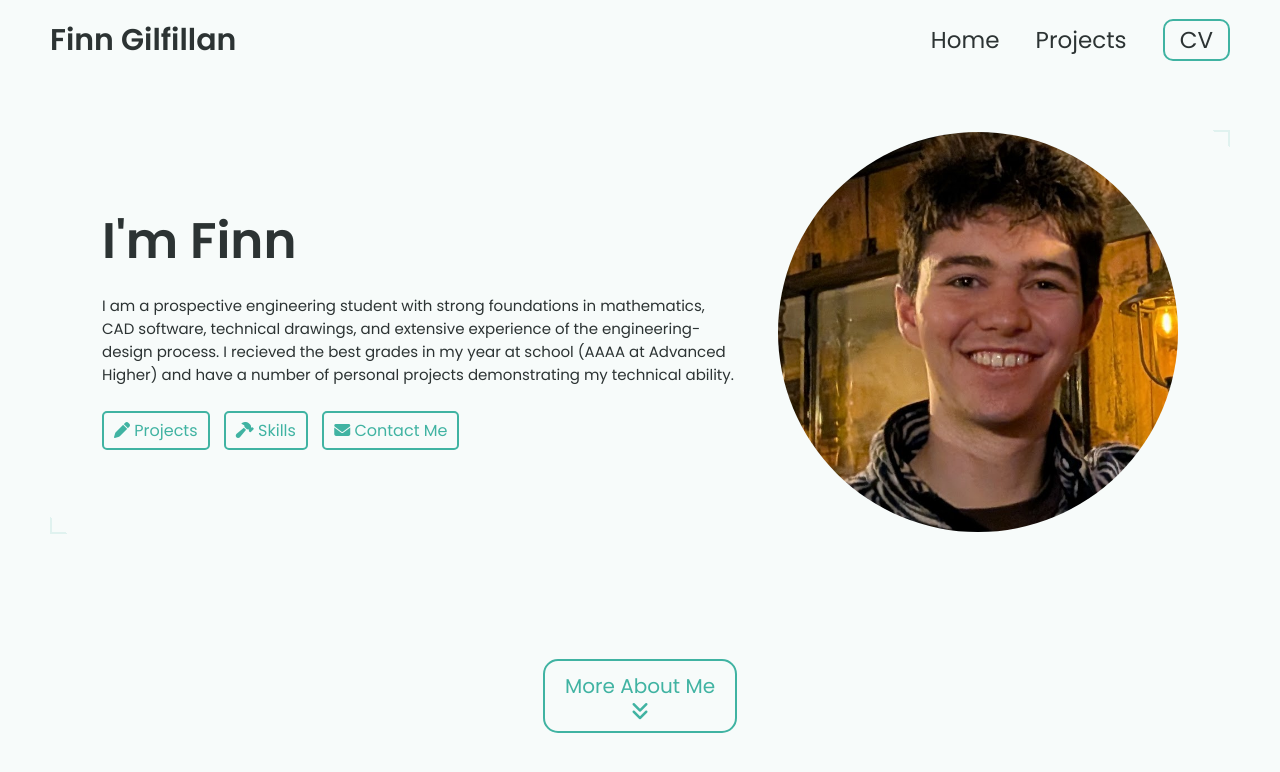
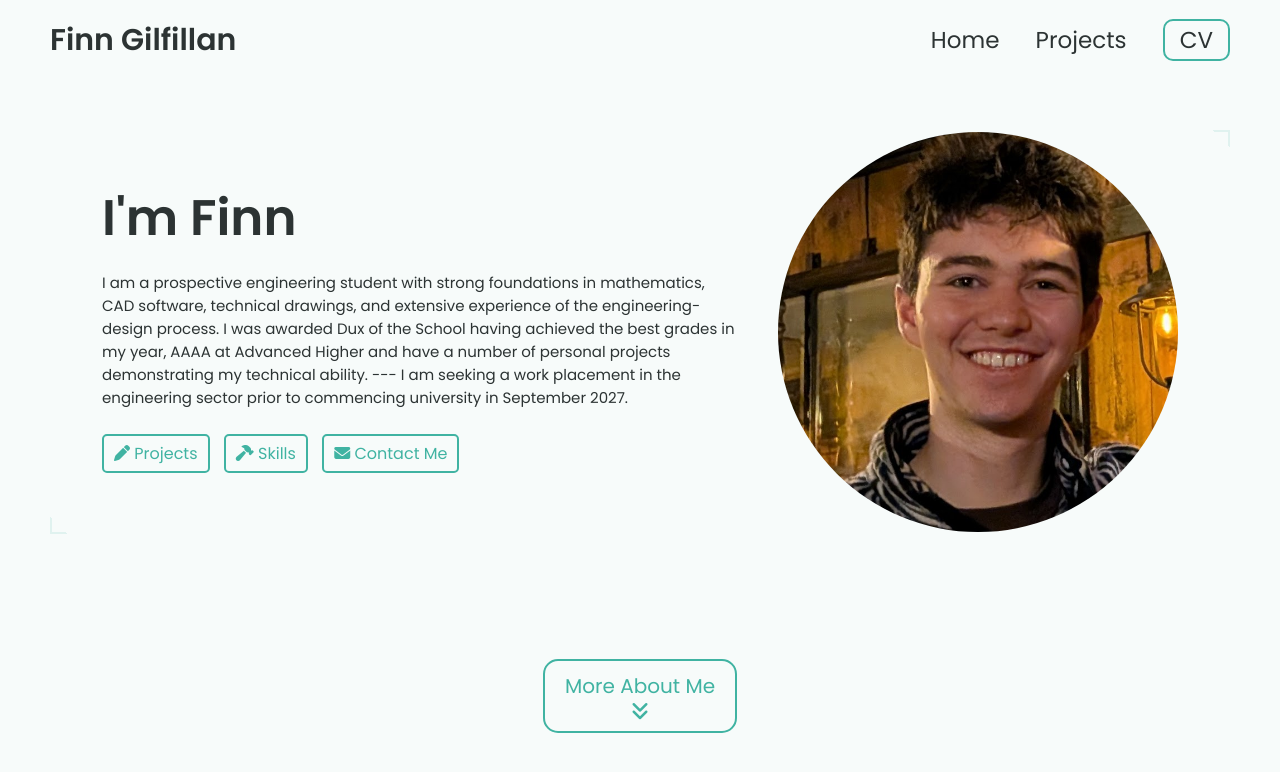
Before and after one commit to finngil/finngil.github.io, a Jekyll site: the page built from index.html, in a window 1280 px wide and 900 px high. Shown: the top 772 px of the window. Built offline with Jekyll 4.4.1, drawn with Linux system fonts in a browser that asks for light colours.

Commit message:
Update _config.yml

```diff
--- a/_config.yml
+++ b/_config.yml
@@ -17,8 +17,10 @@ headline:
 description: >- # dont remove this line. this will ignore all new lines until the next section
   I am a prospective engineering student with strong foundations in
   mathematics, CAD software, technical drawings, and extensive experience of the engineering-design
-  process. I recieved the best grades in my year at school (AAAA at Advanced Higher) and have a
+  process. I was awarded Dux of the School having achieved the best grades in my year, AAAA at Advanced Higher and have a
   number of personal projects demonstrating my technical ability.
+  ---
+  I am seeking a work placement in the engineering sector prior to commencing university in September 2027.
 
 
 # Place your profile image in /assets/images/profile-image/folder and edit the file name
```
